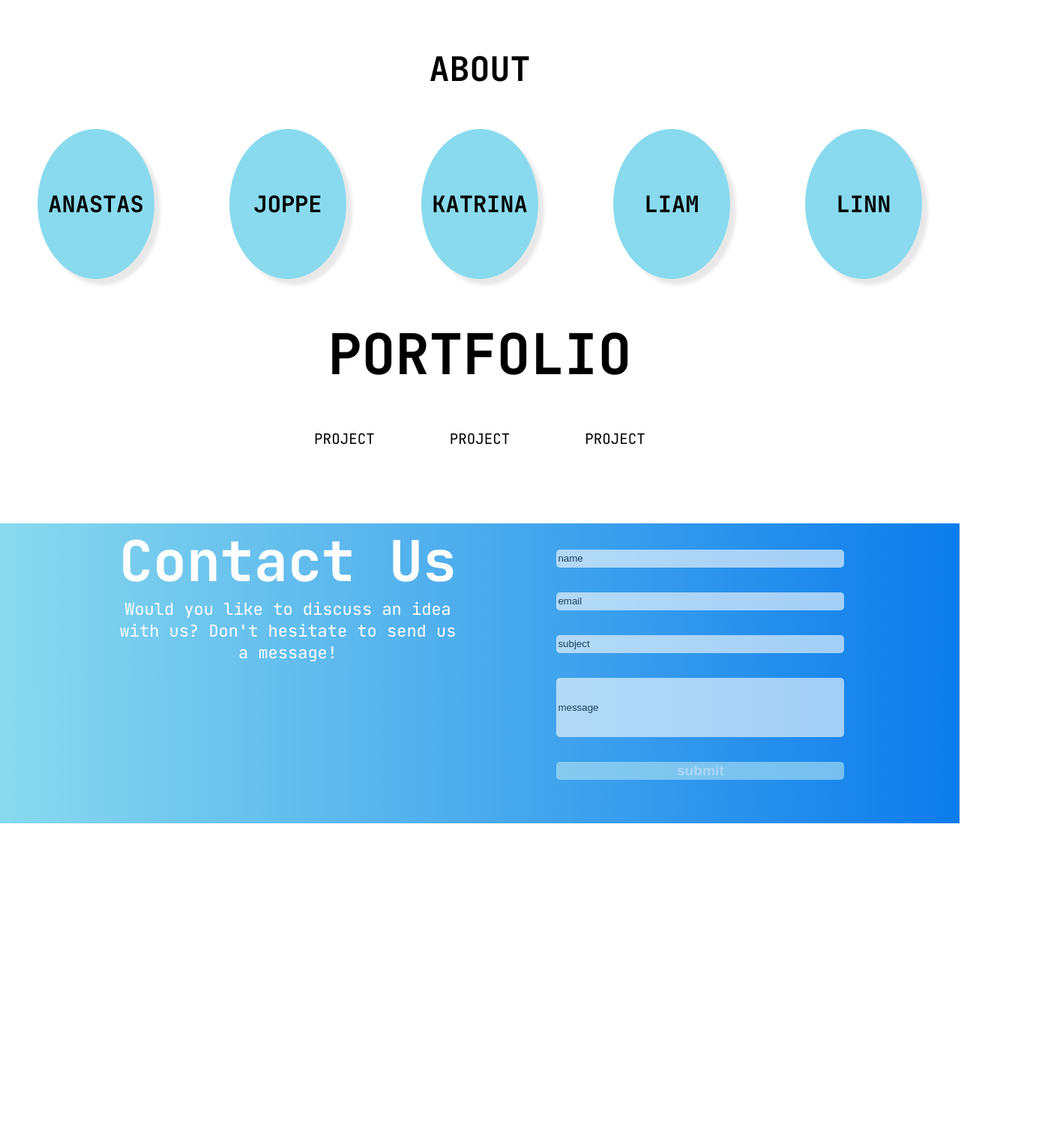
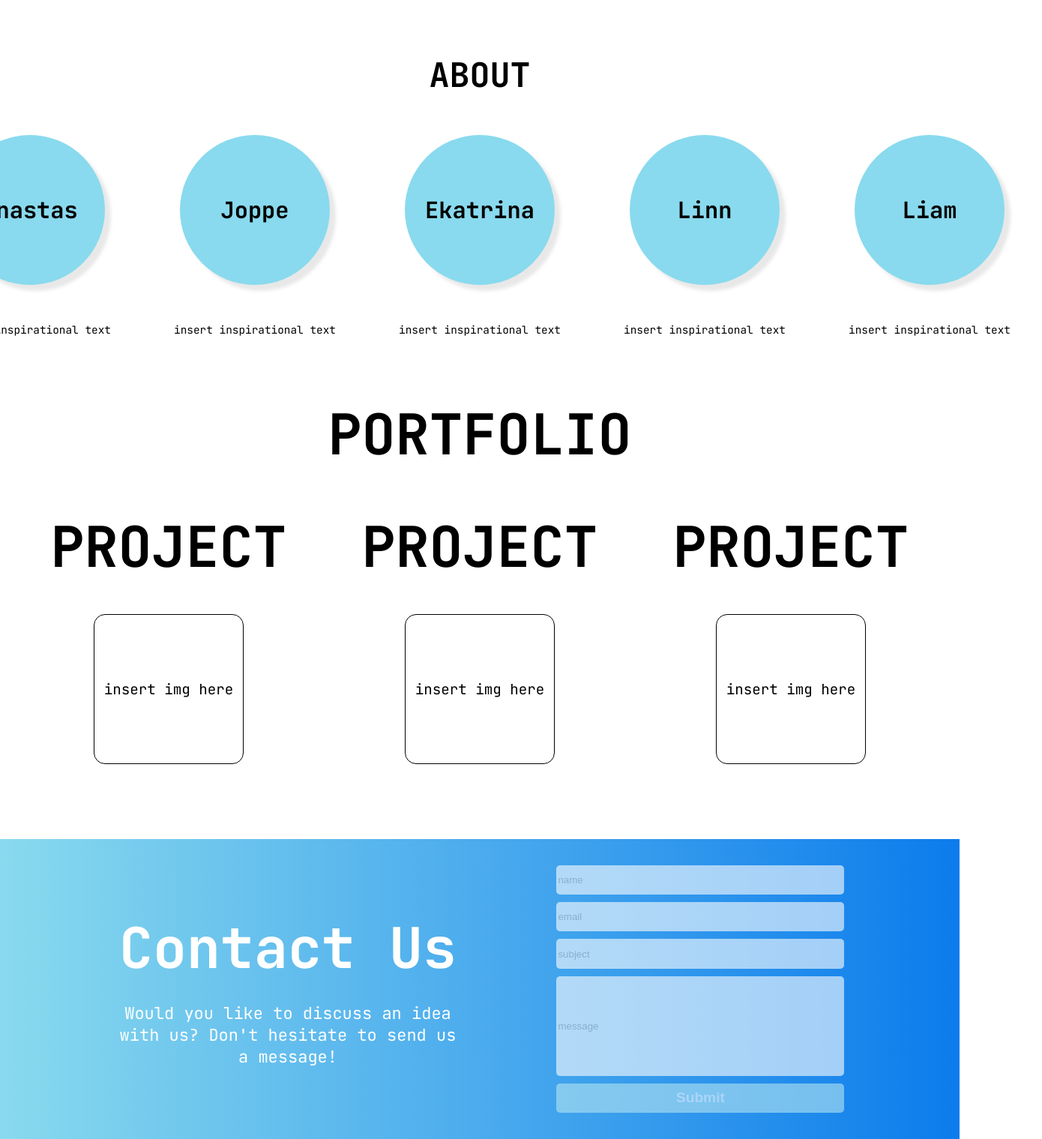
Before and after one commit to joppe2001/joppe, a plain HTML site: page index.html in a window 1280 px wide. Shown: the part 880-2399 px from the top of the page at 75% size, 1390 px wide, since content can reach past the window. Before the commit the page ends 1978 px from the top, so only its background shows below. Drawn offline with Linux system fonts and the light colour scheme.

Commit message:
Update index.html

```diff
--- a/index.html
+++ b/index.html
@@ -12,11 +12,11 @@
 <body>
     <!--Navbar-->
     <nav>
-        <ul>
+        <ul class="navigation-bar">
             <li><a href="#home">HOME</a></li>
             <li><a href="#about">ABOUT</a></li>
             <li><a href="#portfolio">PORTFOLIO</a></li>
-            <li><a href="#contact">CONTACT</a></li>
+            <li id="contact"><a href="#contact"><span>CONTACT</span></a></li>
 
         </ul>
     </nav>
@@ -24,14 +24,12 @@
     <header>
         <div class="home">
             <h1 id="home">
-                Lorem ipsum
+                Lorem ipsum ipsum lorem lorem
             </h1>
-            <p id="home1">Lorem ipsum dolor sit amet, consectetur adipiscing elit, sed do eiusmod tempor incididunt ut
-                labore et dolore magna aliqua.</p>
+            <p id="home1">Lorem ipsum dolor sit amet, consectetur </p>
         </div>
         <div class="custom-shape-divider-bottom-1653210462">
-            <svg data-name="Layer 1" xmlns="http://www.w3.org/2000/svg" viewbox="0 0 1200 120"
-                preserveaspectratio="none">
+            <svg data-name="Layer 1" xmlns="http://www.w3.org/2000/svg" viewbox="0 0 1200 120" preserveaspectratio="none">
                 <path d="M1200 120L0 16.48 0 0 1200 0 1200 120z" class="shape-fill"></path>
             </svg>
         </div>
@@ -43,35 +41,65 @@
         <section class="about">
             <h1 id="about">ABOUT</h1>
             <div class="names">
-                <div class="aboutus">ANASTAS</div>
-                <div class="aboutus">JOPPE</div>
-                <div class="aboutus">KATRINA</div>
-                <div class="aboutus">LIAM</div>
-                <div class="aboutus">LINN</div>
+                <div>
+                    <div class="aboutus">Anastas</div>
+                    <p>insert inspirational text</p>
+                </div>
+                <div>
+                    <div class="aboutus">Joppe</div>
+                    <p>insert inspirational text</p>
+                </div>
+                <div>
+                    <div class="aboutus">Ekatrina</div>
+                    <p>insert inspirational text</p>
+                </div>
+                <div>
+                    <div class="aboutus">Linn</div>
+                    <p>insert inspirational text</p>
+                </div>
+                <div>
+                    <div class="aboutus">Liam</div>
+                    <p>insert inspirational text</p>
+                </div>
             </div>
         </section>
         <!--Portfolio-->
         <section class="portfolio">
             <h1>PORTFOLIO</h1>
             <div class="projects">
-                <div>PROJECT</div>
-                <div>PROJECT</div>
-                <div>PROJECT</div>
+                <div>
+                    <h1>PROJECT</h1>
+                    <section>
+                        insert img here
+                    </section>
+                </div>
+                <div>
+                    <h1>PROJECT</h1>
+                    <section>
+                        insert img here
+                    </section>
+                </div>
+                <div>
+                    <h1>PROJECT</h1>
+                    <section>
+                        insert img here
+                    </section>
+                </div>
             </div>
         </section>
     </main>
     <!--Footer-->
     <footer style="display: flex; justify-content: center;">
-        <div class="text" style="width: 36%; margin-right: 10%">
-            <h1 id="contactus">Contact Us</h1>
+        <div class="text" style="display: flex; flex-direction: column; justify-content: center; width: 36%; margin-right: 10%">
+            <h1 id="contactus">Contact Us</h1><br>
             <p id="footer">Would you like to discuss an idea with us? Don't hesitate to send us a message!</p>
         </div>
         <div class="form" style="display: flex; flex-direction: column;">
-            <input type="text" name="name" id="name" value="name"> <br>
-            <input type="text" name="email" id="email" value="email"> <br>
-            <input type="text" name="subject" id="subject" value="subject"> <br>
-            <input type="text" name="messgae" id="message" value="message"> <br>
-            <input type="submit" id="submit" value="submit"> <br>
+            <input type="text" name="name" id="name" placeholder="name">
+            <input type="text" name="email" id="email" placeholder="email">
+            <input type="text" name="subject" id="subject" placeholder="subject">
+            <input type="text" name="messgae" id="message" placeholder="message">
+            <input type="submit" id="submit">
         </div>
     </footer>
 </body>
```
